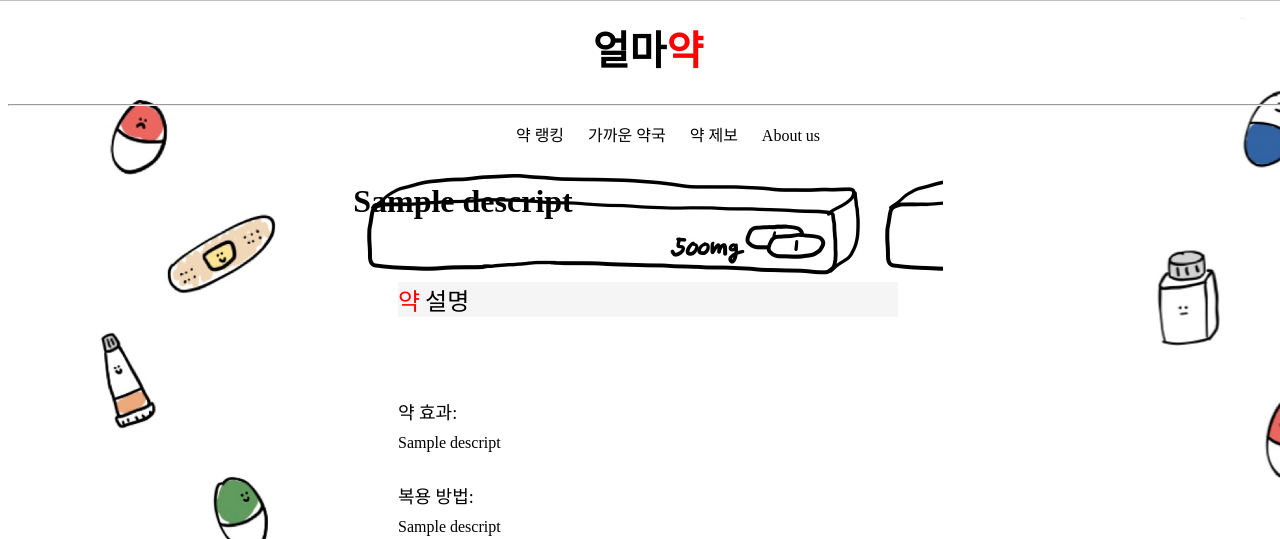
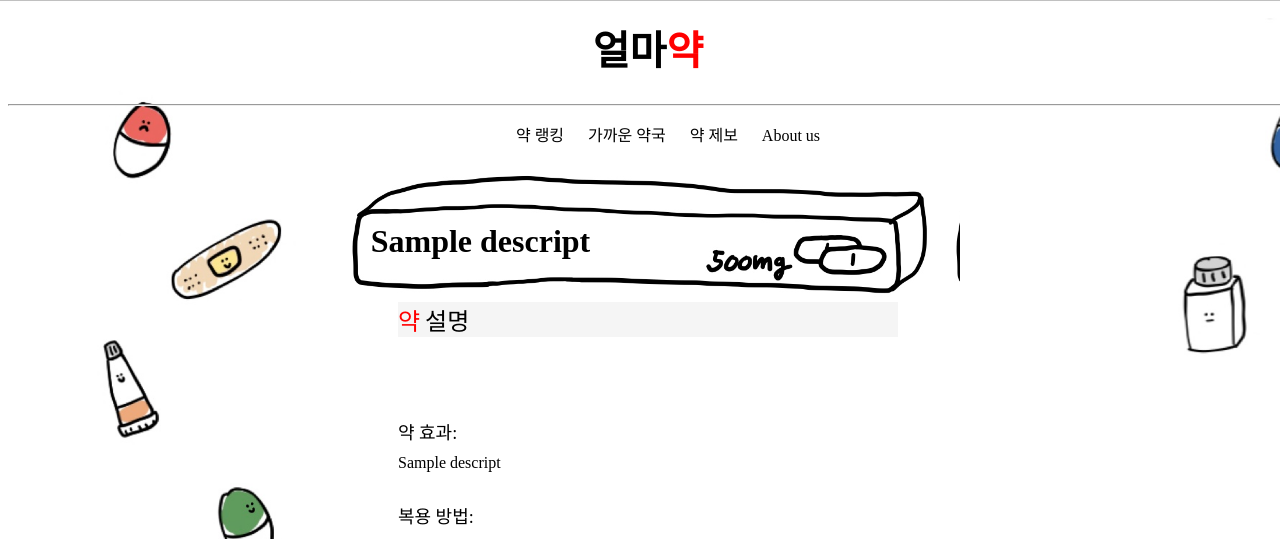
Before and after one commit to KNU-OSP10/FinalProject, a Flask app: template flask_files/templates/search.html in a window 1280 px wide. Shown: the top 539 px of the page. Run offline with Flask 2, Linux system fonts and the light colour scheme; the template is opened without the code that fills it: most values are stand-ins (such as "Sample title", 1, 10 or a date in 2020); some libraries are stand-ins or nearby versions; some web fonts are replaced.

Commit message:
add boxes around medicinename

```diff
--- a/flask_files/templates/search.html
+++ b/flask_files/templates/search.html
@@ -111,7 +111,7 @@
         .medi__name{
             display: flex;
             padding-right: 370px;
-            padding-bottom: 40px;
+            padding-bottom: 20px;
             background-image : url(https://github.com/KNU-OSP10/FinalProject/blob/main/flask_files/templates/mediBox.jpg?raw=true);
             background-size : contain;
         }
@@ -119,6 +119,11 @@
         a {
             text-decoration: none;
             color: black;
+        }
+
+        #medTitle{
+            padding-top : 40px;
+            padding-left : 35px;
         }
 
     </style>
@@ -139,7 +144,7 @@
 
     <div class="content">
         <div class="medi__name">
-            <h1>{{descript[0][1]}}</h1>
+            <h1 id = "medTitle">{{descript[0][1]}}</h1>
         </div>
         <div class="content-title"><div class="point">약</div>설명</div>
         <div class="descript">
```
